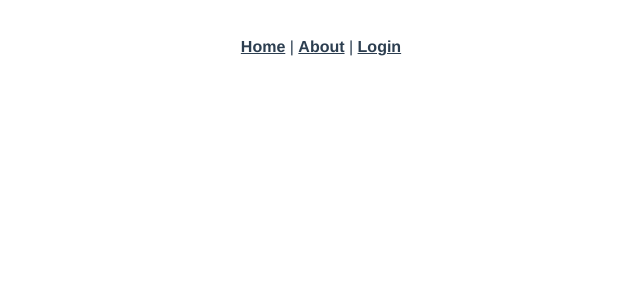
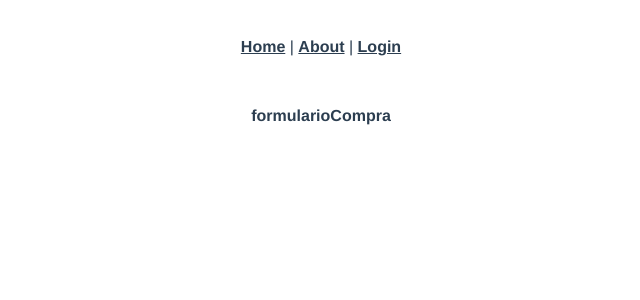
Before and after one commit to paolog10/examen-final-lab3-2023, a Vue app: page /compra in a window 1280 px wide. Shown: the top 300 px of the page, without its empty margins (319-959 px from the left). Built offline with nearby package versions, Linux system fonts and the light colour scheme.

Commit message:
ruta CompraView, instalamos axios

```diff
--- a/package.json
+++ b/package.json
@@ -8,6 +8,7 @@
     "lint": "vue-cli-service lint"
   },
   "dependencies": {
+    "axios": "^1.4.0",
     "core-js": "^3.8.3",
     "register-service-worker": "^1.7.2",
     "vue": "^3.2.13",
--- a/src/router/index.js
+++ b/src/router/index.js
@@ -1,6 +1,7 @@
 import { createRouter, createWebHistory } from 'vue-router'
 import HomeView from '../views/HomeView.vue'
 import LoginView from '../views/LoginView.vue'
+import CompraView from '../views/CompraView.vue'
 
 const routes = [
   {
@@ -21,7 +22,12 @@ const routes = [
     path: '/login',
     name: 'LoginView',
     component: LoginView
-  }
+  },
+  {
+    path: '/compra',
+    name: 'CompraView',
+    component: CompraView
+  },
 ]
 
 const router = createRouter({
--- /dev/null
+++ b/src/views/CompraView.vue
@@ -0,0 +1,11 @@
+<template>
+  <h4>formularioCompra</h4>
+</template>
+
+<script>
+
+</script>
+
+<style>
+
+</style>
```
Also changed, not shown: 1 other file (tests, documents, lock files or other folders).
